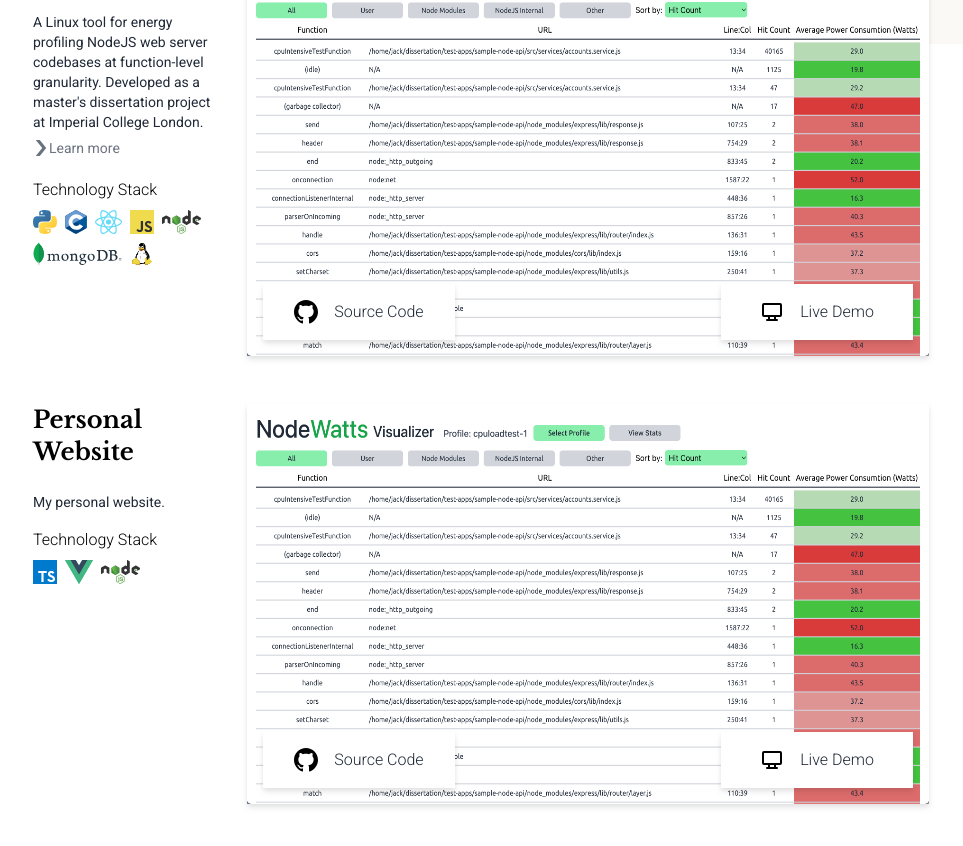
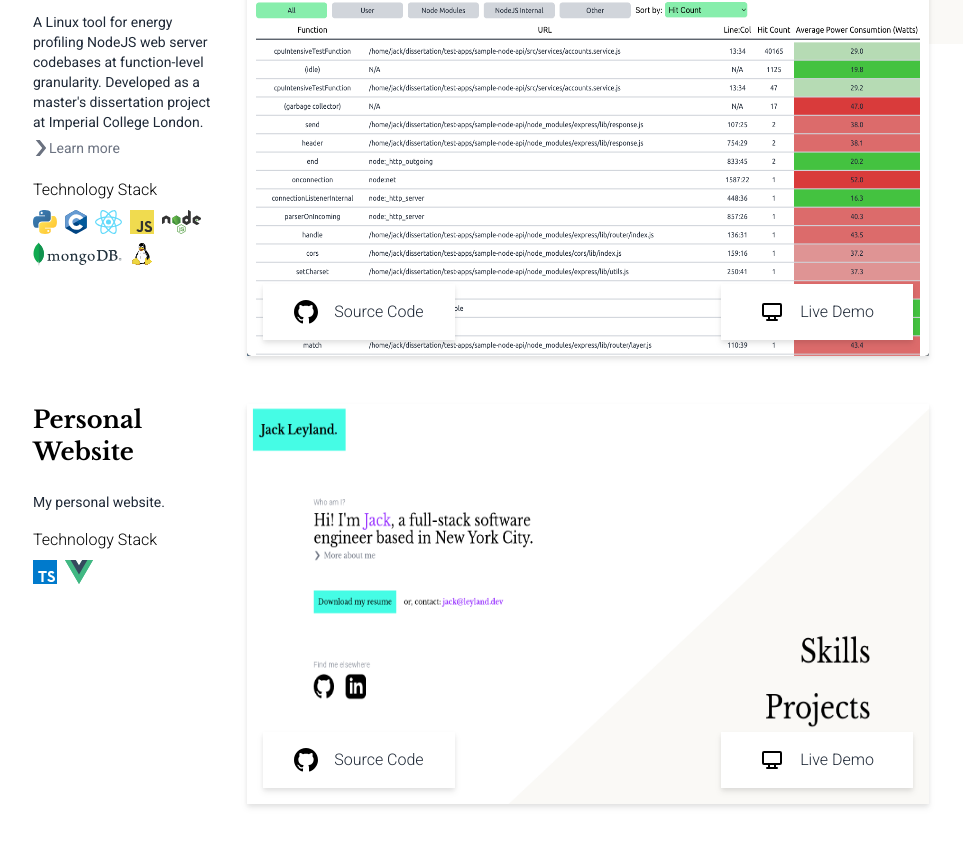
Before and after one commit to jack-leyland/personal-site, a Vue app: page /projects in a window 1280 px wide. Shown: the part 756-1602 px from the top of the page, without its empty margins (159-1122 px from the left). Built offline with nearby package versions, Linux system fonts and the light colour scheme.

Commit message:
First deploy

```diff
--- a/src/views/About.vue
+++ b/src/views/About.vue
@@ -6,7 +6,7 @@
 
 <template>
     <div class="no-scrollbar animate-fade absolute flex justify-center top-0 pt-24 pb-8 sm:pb-0 sm:pt-56 w-full overflow-scroll h-[98vh] sm:h-[100vh]">
-        <div class=" w-[80vw] sm:w-[45vw] font-title flex-row sm:flex">
+        <div class=" w-[80vw] sm:w-[55vw] font-title flex-row sm:flex">
             <div class="mr-2">
                 <h1 class="font-bold text-2xl mb-5">My name is Jack Leyland. Nice to meet you!</h1>
                 <p class="font-alt font-light text-gray-400">Reach Out</p>
--- a/src/views/Home.vue
+++ b/src/views/Home.vue
@@ -4,7 +4,7 @@
   </script>
 
   <template>
-      <div class="animate-fade sm:animate-homeSlide absolute left-8 sm:left-48 top-0 pt-28 sm:pt-56 h-[100vh] z-10 w-[calc(100vw-4rem)] sm:w-[calc(50vw-12rem)]">
+      <div class="animate-fade sm:animate-homeSlide absolute left-8 sm:left-48 top-0 pt-28 sm:pt-56 h-[99vh] z-10 w-[calc(100vw-4rem)] sm:w-[calc(50vw-12rem)]">
           <IntroPanel />
           <br>
           <ContactPanel />
--- a/src/views/Projects.vue
+++ b/src/views/Projects.vue
@@ -34,18 +34,18 @@
                 " <a style='color:blue' href='https://powerapi-ng.github.io/smartwatts.html'> SmartWatts <a> tool developed by the SPIRALS Reasearch Group. <br> <br>"
                 + "The live demo provides an example of a NodeWatts energy profile generated for a demo server as shown in the tool's GUI. For more information on the tool's methodology, please email me for a copy of the dissertation paper.",
             thumbnailFile: "nodewatts.png",
-            githubUrl: "https://github.com/jack-leyland/GreenHouse",
-            liveUrl: "https://epc-site-frontend.vercel.app/",
+            githubUrl: "https://github.com/jack-leyland/nodewatts",
+            liveUrl: "https://leyland.dev/nodewatts-demo",
             tech: ["python", "c", "react", "javascript", "nodejs", "mongodb", "linux"]
         },
         {
             title: "Personal Website",
             shortDesc: "My personal website.",
             longDesc: "",
-            thumbnailFile: "nodewatts.png",
-            githubUrl: "https://github.com/jack-leyland/GreenHouse",
-            liveUrl: "https://epc-site-frontend.vercel.app/",
-            tech: ["typescript", "vuejs", "nodejs"]
+            thumbnailFile: "personalsite.png",
+            githubUrl: "https://github.com/jack-leyland/personal-site",
+            liveUrl: "https://leyland.dev",
+            tech: ["typescript", "vuejs"]
         },
     ]
 
@@ -54,10 +54,6 @@
 </script>
 
 <template>
-    <!-- <div v-if="!renderMobile"
-        class="animate-fade tracking-wide fixed font-light font-alt text-gray-500 text-4xl top-48 left-[15vw]">
-        My Work
-    </div> -->
     <div class="z-10 pt-24 sm:pt-48 flex-col relative animate-fade w-[80vw] sm:w-[70vw] m-auto">
         <div
             class="animate-fade tracking-wide font-light font-alt text-gray-500 text-4xl w-full mb-8 m-auto">
--- a/src/views/Skills.vue
+++ b/src/views/Skills.vue
@@ -9,11 +9,8 @@
 </script>
 
 <template>
-    <div v-if="!renderMobile" class="animate-fade tracking-wide fixed font-light font-alt text-gray-500 text-4xl top-48 left-[15vw]">
-        My Skills
-    </div>
     <div class="fixed z-10 animate-fade w-[46vw] ml-[26vw] mr-[26vw] pt-24 sm:pt-56">
-        <div v-if="renderMobile"
+        <div
             class="animate-fade tracking-wide font-light font-alt text-gray-500 text-4xl mb-8 m-auto">
             My Skills
         </div>
```
Also changed, not shown: public/img/personalsite.png (added).
